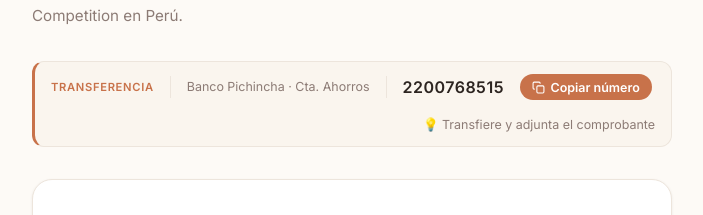
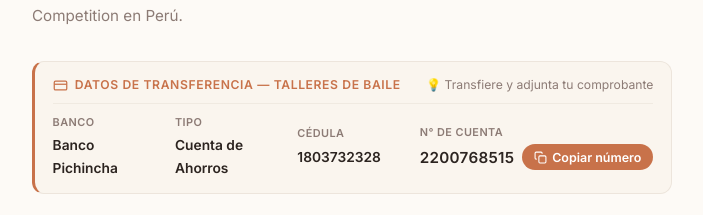
Before and after one commit to Sparrow-Hub-92/funding-anahi, a Next.js app: page /clase/clase-1 in a window 1280 px wide. Shown: the part 585-800 px from the top of the page, without its empty margins (288-991 px from the left). Built offline with nearby package versions, Linux system fonts and the light colour scheme; no server answers.

Commit message:
fix(form): compact 4-column bank transfer card with full details (Banco, Tipo, Cédula, N° Cuenta)

```diff
--- a/app/clase/[tipo]/page.tsx
+++ b/app/clase/[tipo]/page.tsx
@@ -290,19 +290,40 @@ export default function ClasePage() {
           {clase.descripcion}
         </p>
 
-        {/* ── DATOS DE TRANSFERENCIA (compact strip) ── */}
-        <div className="transfer-info-box">
-          <span className="transfer-info-label">Transferencia</span>
-          <div className="transfer-info-divider" />
-          <div className="transfer-info-field">
-            <span style={{ color: 'var(--color-text-muted)', fontSize: '0.78rem' }}>Banco Pichincha · Cta. Ahorros</span>
+        {/* ── DATOS DE TRANSFERENCIA (Compact & Full Details) ── */}
+        <div className="transfer-card-compact">
+          <div className="transfer-card-header">
+            <div className="transfer-card-title">
+              <svg width="15" height="15" viewBox="0 0 24 24" fill="none" stroke="currentColor" strokeWidth="2">
+                <rect x="2" y="5" width="20" height="14" rx="2" />
+                <line x1="2" y1="10" x2="22" y2="10" />
+              </svg>
+              <span>Datos de transferencia — Talleres de baile</span>
+            </div>
+            <span className="transfer-card-hint">💡 Transfiere y adjunta tu comprobante</span>
           </div>
-          <div className="transfer-info-divider" />
-          <div className="transfer-info-field">
-            <strong>2200768515</strong>
+
+          <div className="transfer-grid-compact">
+            <div className="transfer-cell">
+              <span className="transfer-cell-label">Banco</span>
+              <span className="transfer-cell-val">Banco Pichincha</span>
+            </div>
+            <div className="transfer-cell">
+              <span className="transfer-cell-label">Tipo</span>
+              <span className="transfer-cell-val">Cuenta de Ahorros</span>
+            </div>
+            <div className="transfer-cell">
+              <span className="transfer-cell-label">Cédula</span>
+              <span className="transfer-cell-val">1803732328</span>
+            </div>
+            <div className="transfer-cell transfer-cell--account">
+              <span className="transfer-cell-label">N° de Cuenta</span>
+              <div className="transfer-acc-row">
+                <strong className="transfer-acc-num">2200768515</strong>
+                <CopyButton text="2200768515" />
+              </div>
+            </div>
           </div>
-          <CopyButton text="2200768515" />
-          <span className="transfer-info-note">💡 Transfiere y adjunta el comprobante</span>
         </div>
 
         <form onSubmit={handleSubmit} noValidate>
--- a/app/globals.css
+++ b/app/globals.css
@@ -1164,70 +1164,84 @@ h1, h2, h3 {
   margin-bottom: 0;
 }
 
-/* Transfer info box — inline in workshop registration flow */
-/* Transfer info box — compact inline style */
-.transfer-info-box {
-  display: flex;
-  align-items: center;
-  gap: 1rem;
-  flex-wrap: wrap;
+/* Transfer Card — Compact Full Details for Registration */
+.transfer-card-compact {
   background: var(--color-surface-warm);
   border: 1px solid var(--color-border);
   border-left: 3px solid var(--color-primary);
   border-radius: var(--radius-md);
-  padding: 0.75rem 1rem;
-  margin-bottom: 2rem;
-}
-
-.transfer-info-label {
-  font-size: 0.7rem;
-  font-weight: 600;
-  color: var(--color-primary);
-  text-transform: uppercase;
-  letter-spacing: 0.06em;
-  white-space: nowrap;
-}
-
-.transfer-info-field {
-  display: flex;
-  align-items: center;
+  padding: 0.85rem 1.1rem;
+  margin-bottom: 1.5rem;
+}
+
+.transfer-card-header {
+  display: flex;
+  align-items: center;
+  justify-content: space-between;
   gap: 0.5rem;
-  font-size: 0.85rem;
-  color: var(--color-text);
-}
-
-.transfer-info-field strong {
-  font-size: 1rem;
+  margin-bottom: 0.65rem;
+  padding-bottom: 0.45rem;
+  border-bottom: 1px solid rgba(237, 229, 220, 0.7);
+}
+
+.transfer-card-title {
+  display: flex;
+  align-items: center;
+  gap: 0.45rem;
+  font-size: 0.76rem;
   font-weight: 700;
-  letter-spacing: 0.03em;
-}
-
-.transfer-info-divider {
-  width: 1px;
-  height: 1.4rem;
-  background: var(--color-border);
-  flex-shrink: 0;
-}
-
-/* legacy — kept for modal fallback */
-.transfer-info-header {
-  display: flex;
-  align-items: center;
-  gap: 0.5rem;
-  font-size: 0.8rem;
-  font-weight: 600;
   color: var(--color-primary);
   text-transform: uppercase;
   letter-spacing: 0.05em;
-  margin-bottom: 1rem;
-}
-
-.transfer-info-note {
-  font-size: 0.78rem;
-  color: var(--color-text-muted);
-  line-height: 1.4;
-  margin-left: auto;
-  white-space: nowrap;
+}
+
+.transfer-card-hint {
+  font-size: 0.76rem;
+  color: var(--color-text-muted);
+}
+
+.transfer-grid-compact {
+  display: grid;
+  grid-template-columns: 1fr 1fr 1fr 1.3fr;
+  gap: 0.4rem 0.85rem;
+  align-items: center;
+}
+
+.transfer-cell {
+  display: flex;
+  flex-direction: column;
+  gap: 0.15rem;
+}
+
+.transfer-cell-label {
+  font-size: 0.68rem;
+  font-weight: 600;
+  text-transform: uppercase;
+  color: var(--color-text-muted);
+  letter-spacing: 0.04em;
+}
+
+.transfer-cell-val {
+  font-size: 0.86rem;
+  font-weight: 600;
+  color: var(--color-text);
+}
+
+.transfer-cell--account {
+  grid-column: span 1;
+}
+
+.transfer-acc-row {
+  display: flex;
+  align-items: center;
+  gap: 0.45rem;
+}
+
+.transfer-acc-num {
+  font-size: 0.95rem;
+  font-weight: 700;
+  color: var(--color-text);
+  letter-spacing: 0.02em;
 }
 
 /* ============================================================
@@ -1914,21 +1928,27 @@ img, video {
     gap: 0.5rem;
   }
 
-  /* Transfer info strip — stack on mobile */
-  .transfer-info-box {
+  /* Transfer card compact — mobile layout */
+  .transfer-card-compact {
+    padding: 0.75rem 0.85rem;
+    margin-bottom: 1.25rem;
+  }
+
+  .transfer-card-header {
     flex-direction: column;
     align-items: flex-start;
-    gap: 0.5rem;
-    padding: 0.85rem 1rem;
-  }
-
-  .transfer-info-divider {
-    display: none;
-  }
-
-  .transfer-info-note {
-    margin-left: 0;
-    white-space: normal;
+    gap: 0.2rem;
+  }
+
+  .transfer-grid-compact {
+    grid-template-columns: 1fr 1fr;
+    gap: 0.5rem 0.4rem;
+  }
+
+  .transfer-cell--account {
+    grid-column: span 2;
+    padding-top: 0.35rem;
+    border-top: 1px dashed var(--color-border);
   }
 
   /* Bank info in modal */
```
